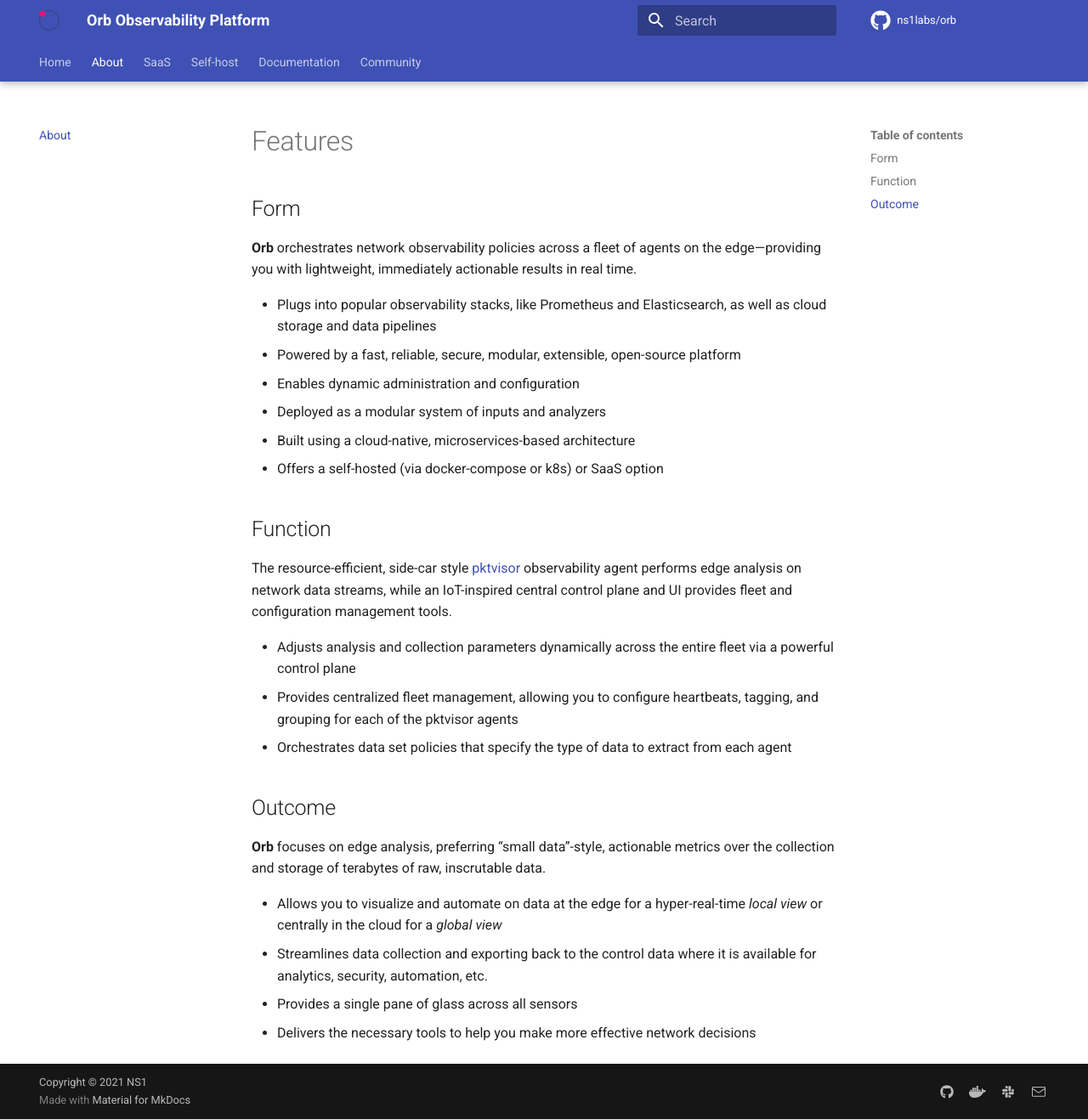
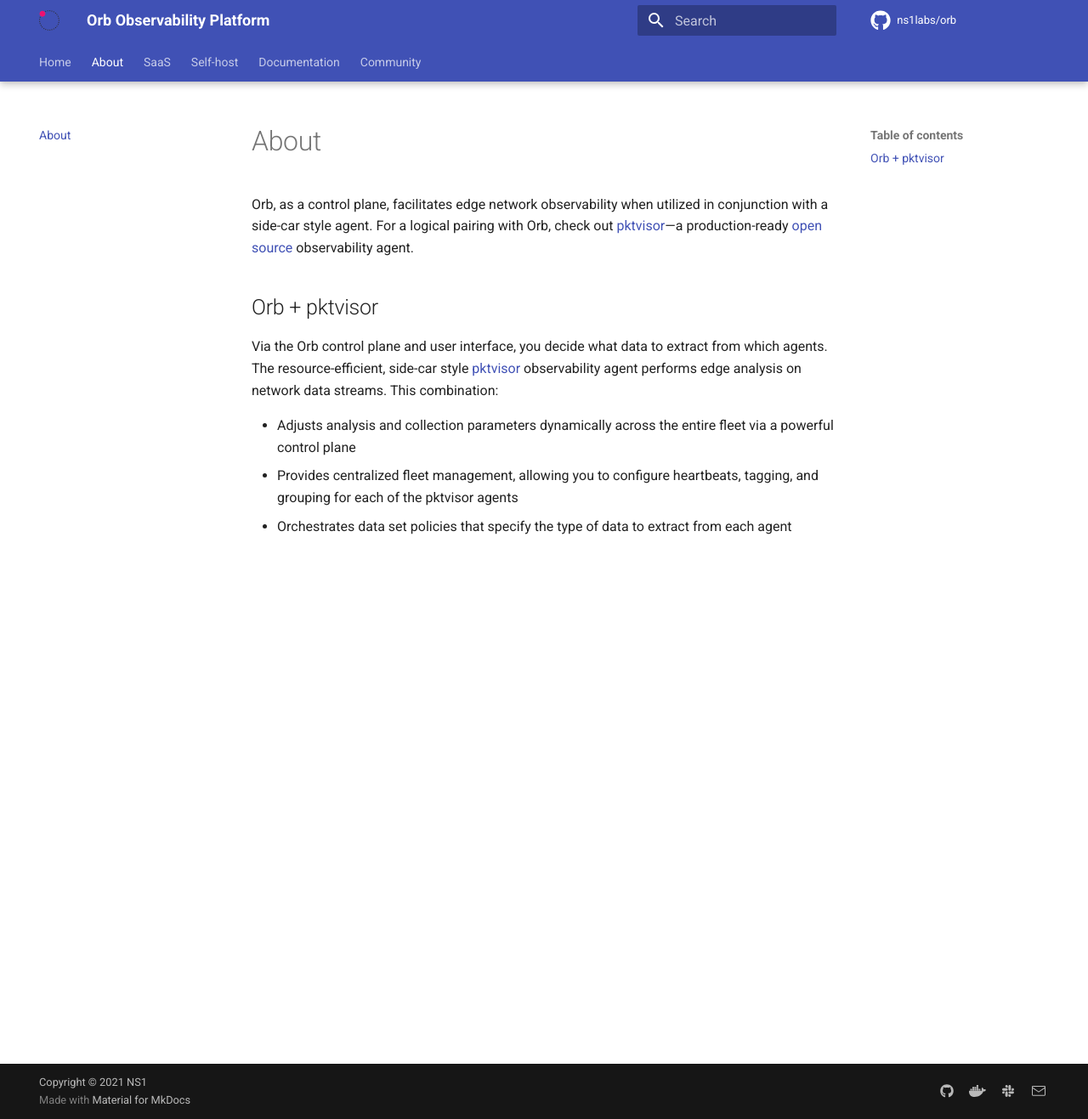
Before and after one commit to orb-community/orb-website, an MkDocs documentation site: the page built from docs/about.md, in a window 1280 px wide and 1317 px high. Shown: the whole window at 85% size. Built offline with MkDocs 1.6.1 and Material for MkDocs 9.7.7, drawn with Linux system fonts in a browser that asks for light colours; comment, search, counter and statistics services are not loaded.

Commit message:
orb and pktvisor combo

```diff
--- a/docs/about.md
+++ b/docs/about.md
@@ -1,25 +1,9 @@
-# Features
-## Form
- **Orb** orchestrates network observability policies across a fleet of agents on the edge—providing you with lightweight, immediately actionable results in real time.
 
-* Plugs into popular observability stacks, like Prometheus and Elasticsearch, as well as cloud storage and data pipelines
-* Powered by a fast, reliable, secure, modular, extensible, open-source platform
-* Enables dynamic administration and configuration
-* Deployed as a modular system of inputs and analyzers
-* Built using a cloud-native, microservices-based architecture
-* Offers a self-hosted (via docker-compose or k8s) or SaaS option
+Orb, as a control plane, facilitates edge network observability when utilized in conjunction with a side-car style agent. For a logical pairing with Orb, check out [pktvisor](https://pktvisor.dev/)—a production-ready [open source](https://github.com/ns1labs/pktvisor/) observability agent.
 
-## Function
- The resource-efficient, side-car style [pktvisor](https://github.com/ns1/pktvisor) observability agent performs edge analysis on network data streams, while an IoT-inspired central control plane and UI provides fleet and configuration management tools.
+## Orb + pktvisor
+ Via the Orb control plane and user interface, you decide what data to extract from which agents. The resource-efficient, side-car style [pktvisor](https://github.com/ns1/pktvisor) observability agent performs edge analysis on network data streams. This combination:
 
 * Adjusts analysis and collection parameters dynamically across the entire fleet via a powerful control plane
 * Provides centralized fleet management, allowing you to configure heartbeats, tagging, and grouping for each of the pktvisor agents
 * Orchestrates data set policies that specify the type of data to extract from each agent
-
-## Outcome
-**Orb** focuses on edge analysis, preferring “small data”-style, actionable metrics over the collection and storage of terabytes of raw, inscrutable data.
-
-* Allows you to visualize and automate on data at the edge for a hyper-real-time *local view* or centrally in the cloud for a *global view*
-* Streamlines data collection and exporting back to the control data where it is available for analytics, security, automation, etc.
-* Provides a single pane of glass across all sensors
-* Delivers the necessary tools to help you make more effective network decisions
```
